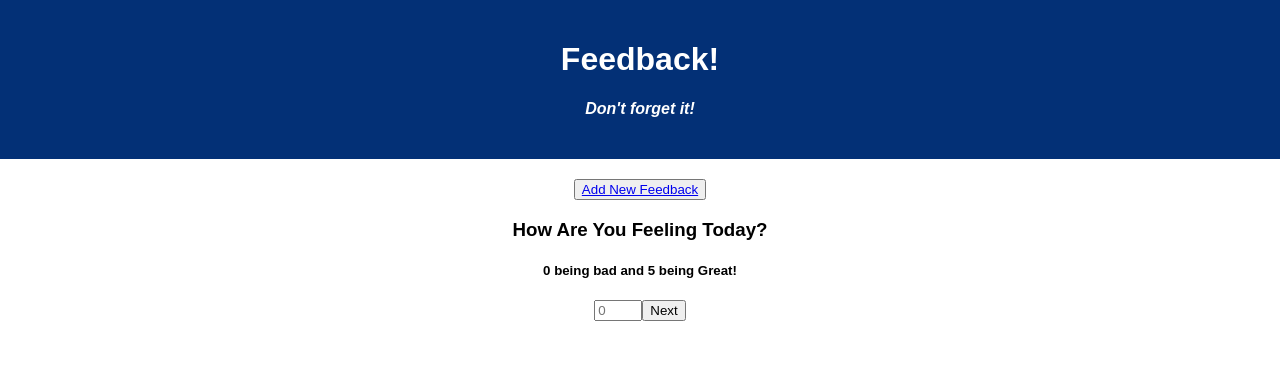
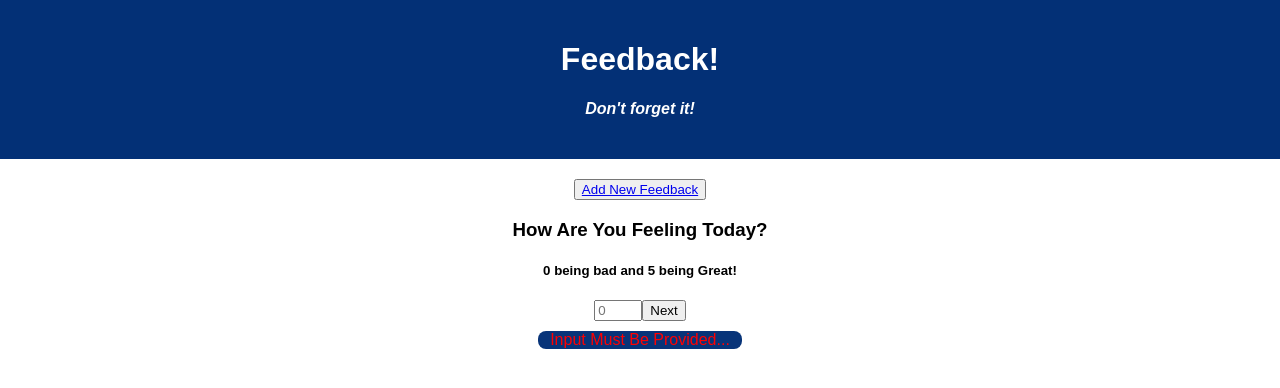
Before and after one commit to Jbaxend1/weeken-redux-feedback-loop, a React (Create React App) app: page /#/feeling in a window 1280 px wide. Shown: the top 388 px of the page. Built offline with nearby package versions, Linux system fonts and the light colour scheme.

Commit message:
feeling form validation with rendered warning

```diff
--- a/src/components/App/App.css
+++ b/src/components/App/App.css
@@ -21,3 +21,16 @@
 h4 {
   font-style: italic;
 }
+
+.warning {
+
+  margin: auto;
+  max-height: 20px;
+  max-width: fit-content;
+  margin-top: 10px;
+  padding-left: 12px;
+  padding-right: 12px;
+  border-radius: 8px;
+  color: red;
+  background-color: #083479;
+}
--- a/src/components/Feeling/Feeling.jsx
+++ b/src/components/Feeling/Feeling.jsx
@@ -8,22 +8,22 @@ const Feeling = () => {
 
     const feeling = useSelector( store => store.feeling);
 
-    const [ isValid, setIsvalid ] = useState(false);
+    const [ validity, setValidity ] = useState(false);
 
     const dispatch = useDispatch();
 
     const handleChange = (event) => {
         dispatch({ type: 'SET_FEELING', payload: event.target.value });
-        setIsvalid(true);
+        setValidity(true);
     }
 
-    const handleValid = (e) => {
-        if (e.target.value === 'true') {
-            history.push('/understand');
-        } else {
-            alert('Score Inputs Must Be Valid!')
-        }
-
+    const handleNext = (e) => {
+        // if (e.target.value === 'true') {
+        //     history.push('/understand');
+        // } else {
+        //     alert('Score Inputs Must Be Valid!');
+        // }
+        history.push('/understand');
     }
 
     return (
@@ -31,7 +31,10 @@ const Feeling = () => {
             <h3>How Are You Feeling Today?</h3>
             <h5>0 being bad and 5 being Great!</h5>
             <input onChange={handleChange} type='number' placeholder='0' required='required' min={0} max={5}></input>
-            <button value={isValid} onClick={handleValid}>Next</button>
+            <button value={validity} onClick={validity ? handleNext : undefined}>Next</button>
+            {
+                validity ? undefined : <div className="warning">Input Must Be Provided...</div>
+            }
         </>
     )
 }
```
Also changed, not shown: src/components/Validity/Validity.jsx (added, +24 -0 lines).
